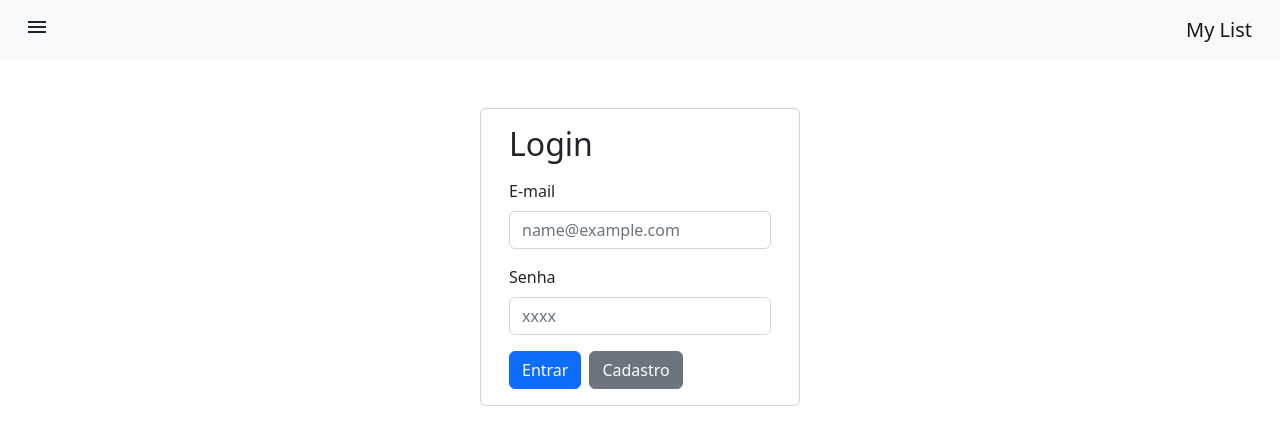
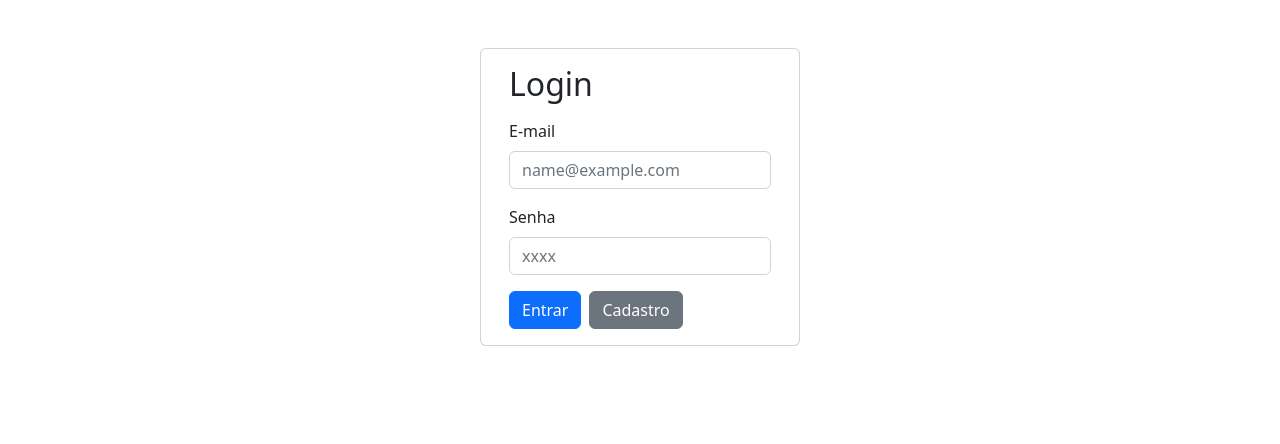
Before and after one commit to joabe-silva/list-itens-free, a React (Create React App) app: page / in a window 1280 px wide. Shown: the top 444 px of the page. Built offline with nearby package versions, Linux system fonts and the light colour scheme.

Commit message:
ocultando header caso o usuário esteja na tela de login

```diff
--- a/src/routes.js
+++ b/src/routes.js
@@ -7,12 +7,12 @@ import { Header } from './components/Header/Header';
 
 const RoutesApi = () => (
     <BrowserRouter>
-        <Header/>
+        {window.location.pathname === "/" ? null : <Header />}
         <Routes>
-            <Route path='/' element={ <Login/> } />
+            <Route path='/' element={ <Login /> } />
             <Route path='*' element={<h1>Not Found</h1>} />
-            <Route path='/cadastro' element={ <Cadastro/> } />
-            <Route path='/my-list' element={ <MyLists/> } />
+            <Route path='/cadastro' element={ <Cadastro /> } />
+            <Route path='/my-list' element={ <MyLists /> } />
         </Routes>
     </BrowserRouter>
 );
```
